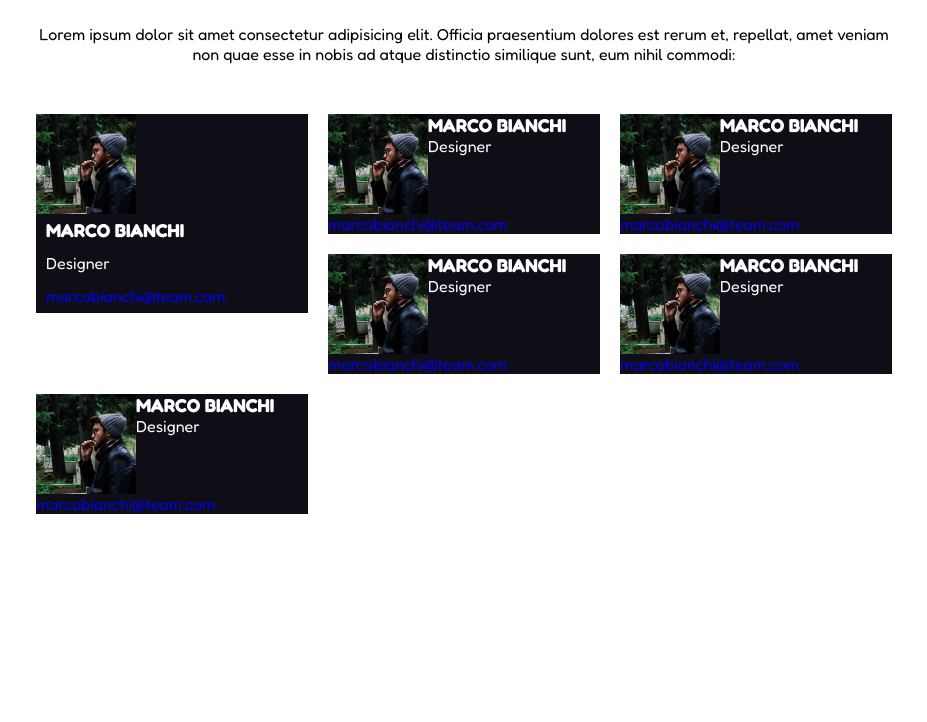
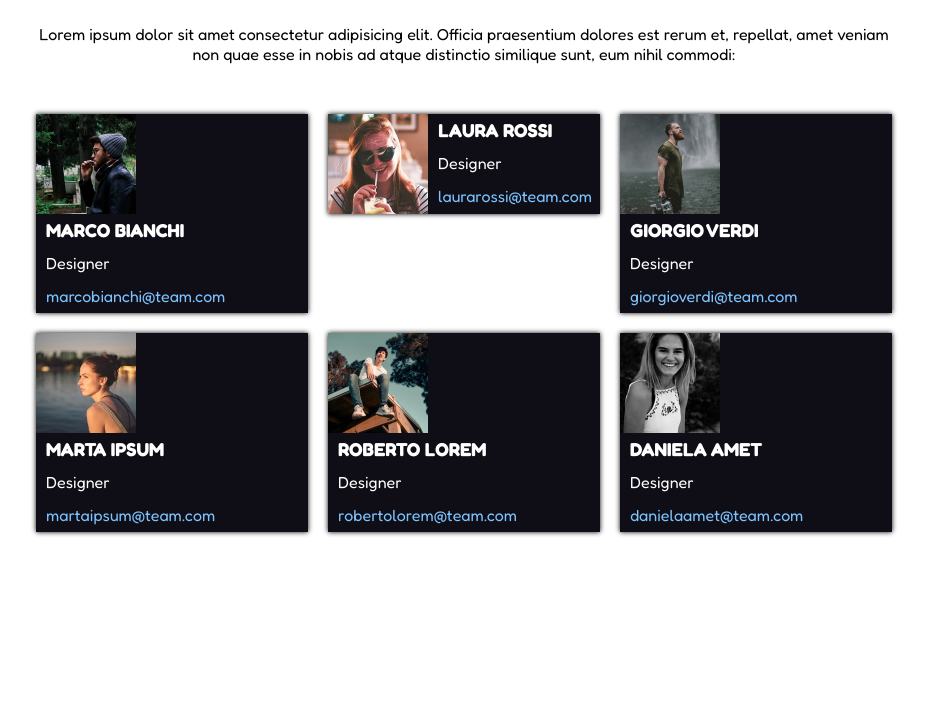
Before and after one commit to manuelmenama/html-css-float-cards, a plain HTML site: page index.html in a window 1280 px wide. Shown: the part 78-800 px from the top of the page, without its empty margins (176-1103 px from the left). Drawn offline with Linux system fonts and the light colour scheme.

Commit message:
added decoration

```diff
--- a/assets/css/style.css
+++ b/assets/css/style.css
@@ -58,24 +58,32 @@ body{
   padding: 10px;
 }
 
-.team-cards .card .black-box h3,
-.team-cards .card .black-box p{
+/* box con info e ombra */
+.team-cards .card .box{
+  background-color: #0f0e17;
+  box-shadow: 0px 0px 5px black;
+}
+
+
+.team-cards .card .box h3,
+.team-cards .card .box p{
   color: white;
 }
 
-.team-cards .card .black-box h3{
+.team-cards .card .box h3{
   text-transform: uppercase;
 }
 
-.team-cards .card .black-box a{
+.team-cards .card .box a{
   text-decoration: none;
+  color: #7cc4ff;
 }
 
-.team-cards .card .black-box{
-  background-color: #0f0e17;
+.team-cards .card .box a:hover{
+  color: white;
 }
 
-.team-cards .card .black-box .info{
+.team-cards .card .box .info{
   line-height: 33px;
   padding: 0 0 0 10px;
   float: left;
--- a/index.html
+++ b/index.html
@@ -8,15 +8,16 @@
   <link rel="preconnect" href="https://fonts.gstatic.com" crossorigin>
   <link href="https://fonts.googleapis.com/css2?family=Fredoka:wght@400;700&display=swap" rel="stylesheet">
   <link rel="stylesheet" href="assets/css/style.css">
-  <title>Document</title>
+  <title>Meet Our Team</title>
 </head>
 <body>
 
   <main class="container clearfix">
 
+    <!-- sezione superiore con titolo e paragrafo -->
     <section class="top">
 
-      <span class="title">Meat the team</span>
+      <span class="title">Meat Our Team</span>
 
       <p>
         Lorem ipsum dolor sit amet consectetur adipisicing elit. Officia praesentium dolores est rerum et, repellat, amet veniam non quae esse in nobis ad atque distinctio similique sunt, eum nihil commodi:
@@ -24,11 +25,17 @@
 
     </section>
 
+    <!-- sezione inferiore con card -->
     <section class="team-cards">
 
+      <!-- classe card contenitore -->
       <div class="card clearfix">
-        <div class="black-box clearfix ">
+
+        <!-- div classe box contentenente foto e info -->
+        <div class="box clearfix ">
           <img src="assets/img/male1.png" alt="Marco Bianchi">
+
+          <!-- sotto-div per gestire info in blocco -->
           <div class="info">
             <h3>Marco Bianchi</h3>
             <p>Designer</p>
@@ -38,47 +45,57 @@
       </div>
 
       <div class="card clearfix">
-        <div class="black-box clearfix ">
-          <img src="assets/img/male1.png" alt="Marco Bianchi">
-          <h3>Marco Bianchi</h3>
+        <div class="box clearfix ">
+          <img src="assets/img/female1.png" alt="Laura Rossi">
+          <div class="info">
+          <h3>Laura Rossi</h3>
           <p>Designer</p>
-          <a href="#">marcobianchi@team.com</a>
+          <a href="#">laurarossi@team.com</a>
+          </div>
         </div>
       </div>
 
       <div class="card clearfix">
-        <div class="black-box clearfix">
-          <img src="assets/img/male1.png" alt="Marco Bianchi">
-          <h3>Marco Bianchi</h3>
-          <p>Designer</p>
-          <a href="#">marcobianchi@team.com</a>
+        <div class="box clearfix">
+          <img src="assets/img/male2.png" alt="Giorgio Verdi">
+          <div class="info">
+            <h3>Giorgio Verdi</h3>
+            <p>Designer</p>
+            <a href="#">giorgioverdi@team.com</a>
+          </div>
         </div>
       </div>
 
       <div class="card clearfix">
-        <div class="black-box clearfix ">
-          <img src="assets/img/male1.png" alt="Marco Bianchi">
-          <h3>Marco Bianchi</h3>
-          <p>Designer</p>
-          <a href="#">marcobianchi@team.com</a>
+        <div class="box clearfix ">
+          <img src="assets/img/female2.png" alt="Marta Ipsum">
+          <div class="info">
+            <h3>Marta Ipsum</h3>
+            <p>Designer</p>
+            <a href="#">martaipsum@team.com</a>
+          </div>
         </div>
       </div>
 
       <div class="card clearfix">
-        <div class="black-box clearfix ">
-          <img src="assets/img/male1.png" alt="Marco Bianchi">
-          <h3>Marco Bianchi</h3>
-          <p>Designer</p>
-          <a href="#">marcobianchi@team.com</a>
+        <div class="box clearfix ">
+          <img src="assets/img/male3.png" alt="Roberto Lorem">
+          <div class="info">
+            <h3>Roberto Lorem</h3>
+            <p>Designer</p>
+            <a href="#">robertolorem@team.com</a>
+          </div>
         </div>
       </div>
 
       <div class="card clearfix">
-        <div class="black-box clearfix ">
-          <img src="assets/img/male1.png" alt="Marco Bianchi">
-          <h3>Marco Bianchi</h3>
-          <p>Designer</p>
-          <a href="#">marcobianchi@team.com</a>
+        <div class="box clearfix ">
+          <img src="assets/img/female3.png" alt="Daniela Amet">
+          <div class="info">
+            <h3>Daniela Amet</h3>
+            <p>Designer</p>
+            <a href="#">danielaamet@team.com</a>
+          </div>
         </div>
 
 
```
